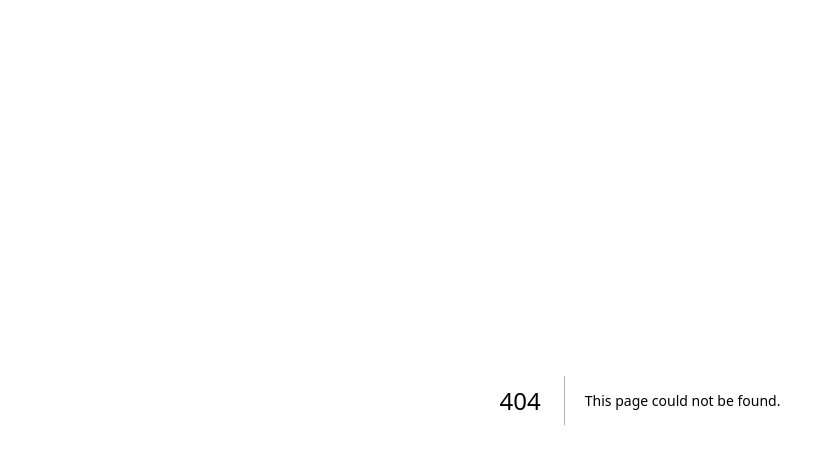
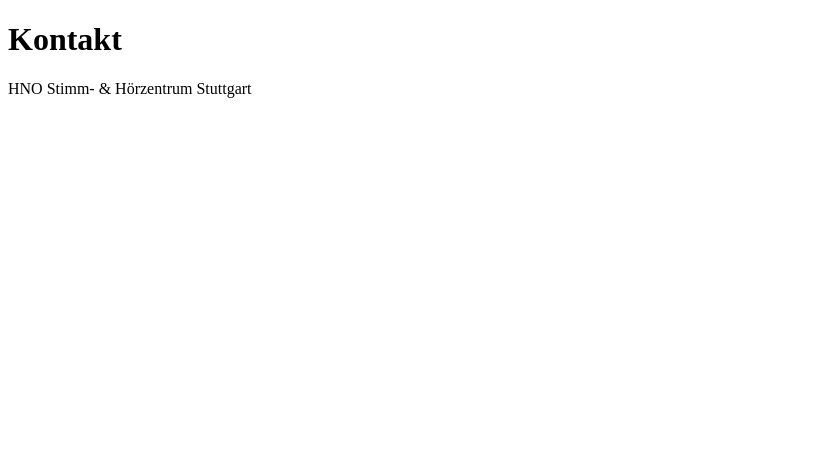
Before and after one commit to OliverWeise656/praxis-website, a Next.js app: page /kontakt in a window 1280 px wide. Before the commit this address had no page. Shown: the top 464 px of the page, without its empty margins (0-835 px from the left). Built offline with nearby package versions, Linux system fonts and the light colour scheme.

Commit message:
Create Kontakt page with metadata
Add Kontakt page with metadata and content

```diff
--- /dev/null
+++ b/src/app/kontakt/page.tsx
@@ -0,0 +1,16 @@
+import { Metadata } from "next";
+
+export const metadata: Metadata = {
+  title: "Kontakt | HNO Stimm- & Hörzentrum Stuttgart",
+  description:
+    "Kontakt und Anfahrt zum HNO Stimm- & Hörzentrum Stuttgart. Termine nach Vereinbarung.",
+};
+
+export default function KontaktPage() {
+  return (
+    <main className="prose max-w-3xl mx-auto p-8">
+      <h1>Kontakt</h1>
+      <p>HNO Stimm- & Hörzentrum Stuttgart</p>
+    </main>
+  );
+}
```
